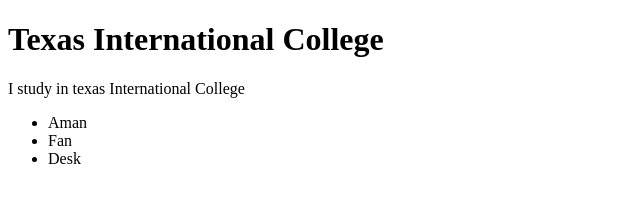
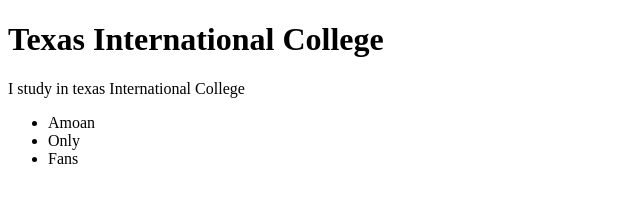
Before and after one commit to aayushhh004/Portfolio, a plain HTML site: page Index.html in a window 1280 px wide. Shown: the full height of the page, 0-640 px from the left. Drawn offline with Linux system fonts and the light colour scheme.

Commit message:
index file created

```diff
--- a/Index.html
+++ b/Index.html
@@ -10,9 +10,9 @@
         <p>I study in texas International College</p>
 
         <ul>
-        <li>Aman</li>
-        <li>Fan</li>
-        <li>Desk</li>
+        <li>Amoan</li>
+        <li>Only</li>
+        <li>Fans</li>
     </ul>
 
 </body>
```
